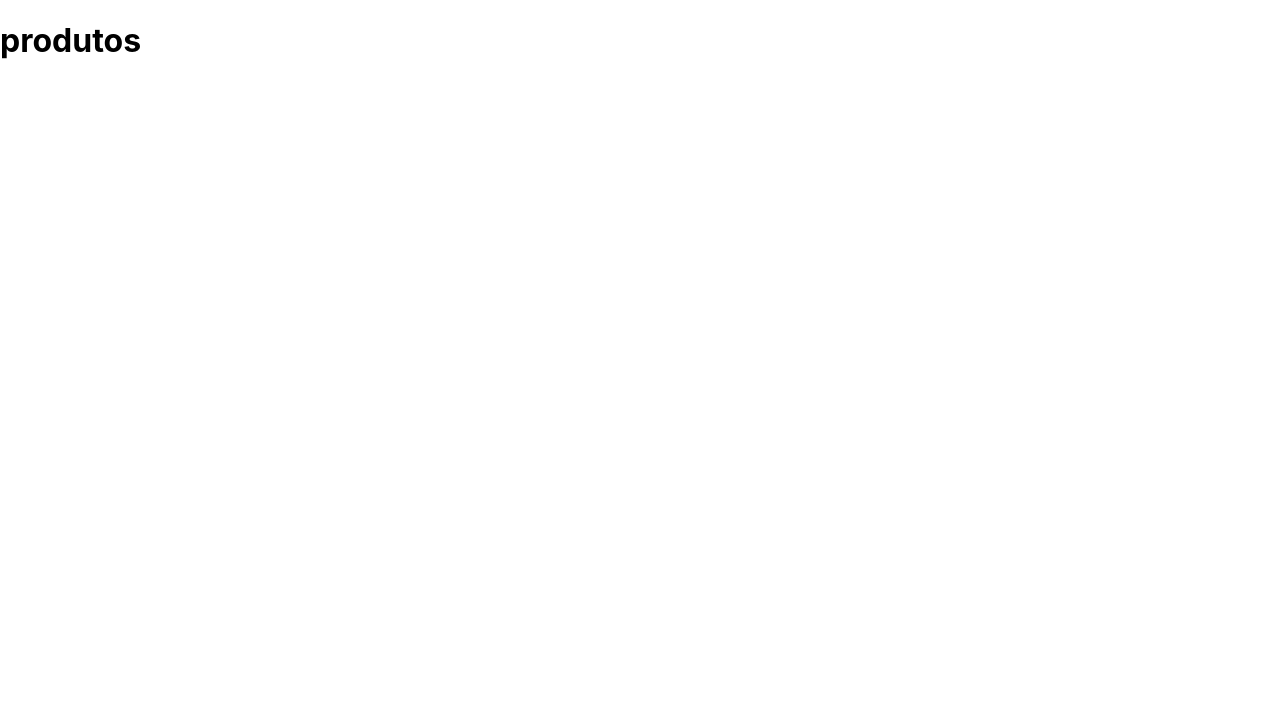
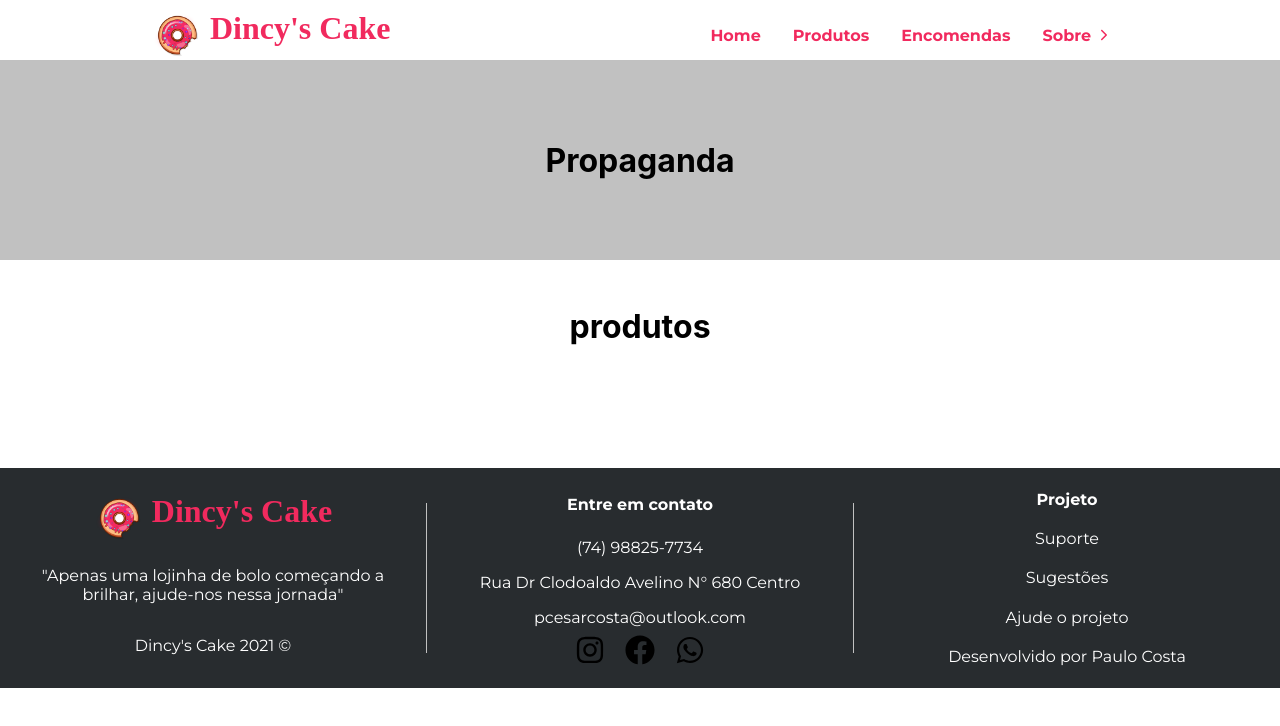
Before and after one commit to paulocost4/dincyscake, a Next.js app: page /produtos in a window 1280 px wide. Shown: the top 726 px of the page. Built offline with nearby package versions, Linux system fonts and the light colour scheme; a web font is replaced by a local one.

Commit message:
banner de propagandas + teste G adsense

```diff
--- a/pages/_app.js
+++ b/pages/_app.js
@@ -6,7 +6,8 @@ function MyApp({ Component, pageProps }) {
   return (
     <div>
       <Head>
-        <title>Dincy's cake{}</title>
+        <title>Dincy's Cake{}</title>
+        <script data-ad-client="ca-pub-1969421957779330" async src="https://pagead2.googlesyndication.com/pagead/js/adsbygoogle.js"></script>
       </Head>
       <Component {...pageProps} />
     </div>
--- a/pages/produtos/index.js
+++ b/pages/produtos/index.js
@@ -1,9 +1,25 @@
+import styles from './Produtos.module.css'
+import Navbar from '../src/components/navbar'
+import Footer from '../src/components/footer'
+import BannerHorizontal from '../src/components/BannerPropagandaHorizontal'
+
 function produtos(){
     return(
         <div>
-            <h1>produtos</h1>
+            <Navbar/>
+            <BannerHorizontal/>
+            <main>
+                <h1>produtos</h1>
+            </main>
+
+            <Footer/>
         </div>
     )
 }
 
 export default produtos
+
+
+// Google adsense
+// 50.000  =>  $1,920
+// 200     =>  $7.68
--- /dev/null
+++ b/pages/src/components/BannerPropagandaHorizontal/Banner.module.css
@@ -0,0 +1,8 @@
+.BannerHorizontal{
+    display: flex;
+    justify-content: center;
+    align-items: center;
+    background-color: #c1c1c1;
+    height: 200px;
+    width: auto;
+}
--- /dev/null
+++ b/pages/src/components/BannerPropagandaHorizontal/index.js
@@ -0,0 +1,9 @@
+import styles from './Banner.module.css'
+
+export default function BannerHorizontal(){
+    return(
+        <div className={styles.BannerHorizontal}>
+            <h1>Propaganda</h1>
+        </div>
+    )
+}
--- a/styles/globals.css
+++ b/styles/globals.css
@@ -26,6 +26,17 @@ a {
 }
 
 
+main{
+  display: flex;
+  height: auto;
+  width: 100%;
+  margin: 26px 0px 100px 0px;
+  flex-direction: column;
+  align-items: center;
+  justify-content: center;
+}
+
+
 #__next, #__next > div{
   display: flex;
   height: 100%;
```
Also changed, not shown: styles/Home.module.css (+0 -13 lines), pages/produtos/Produtos.module.css (added).
